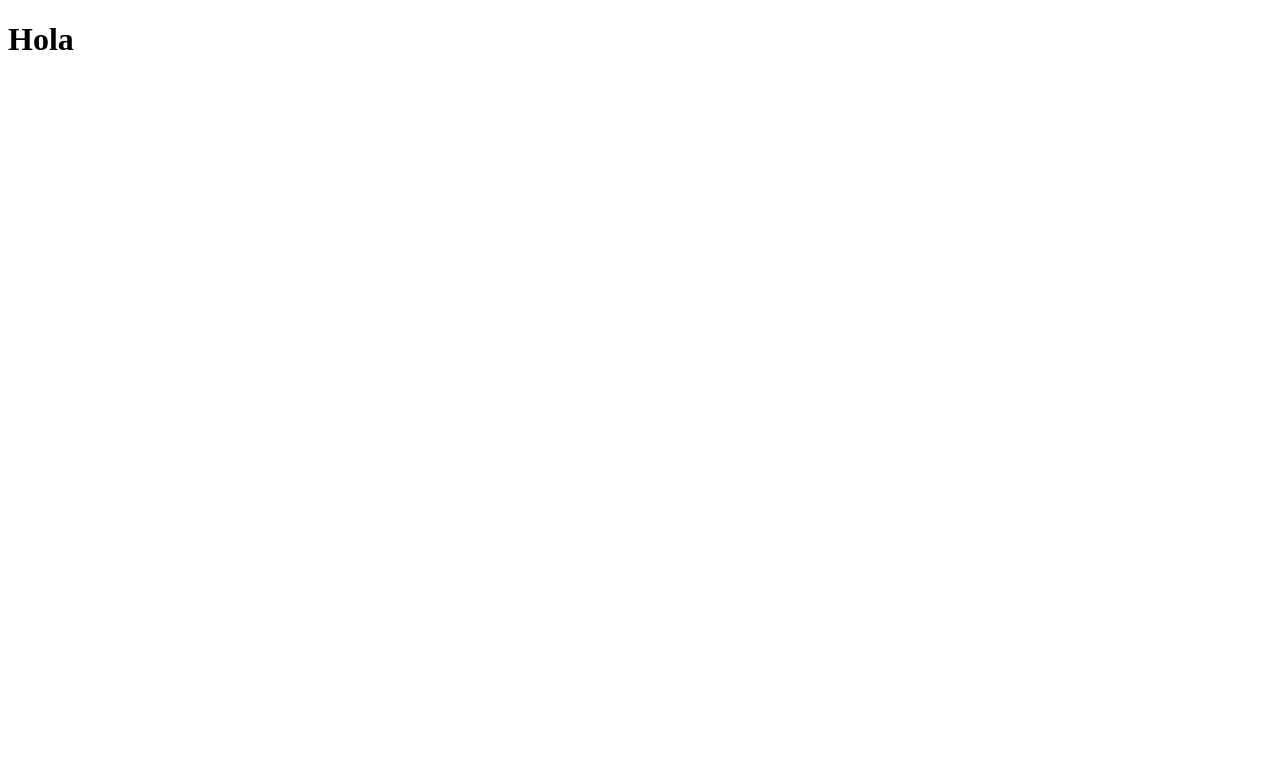
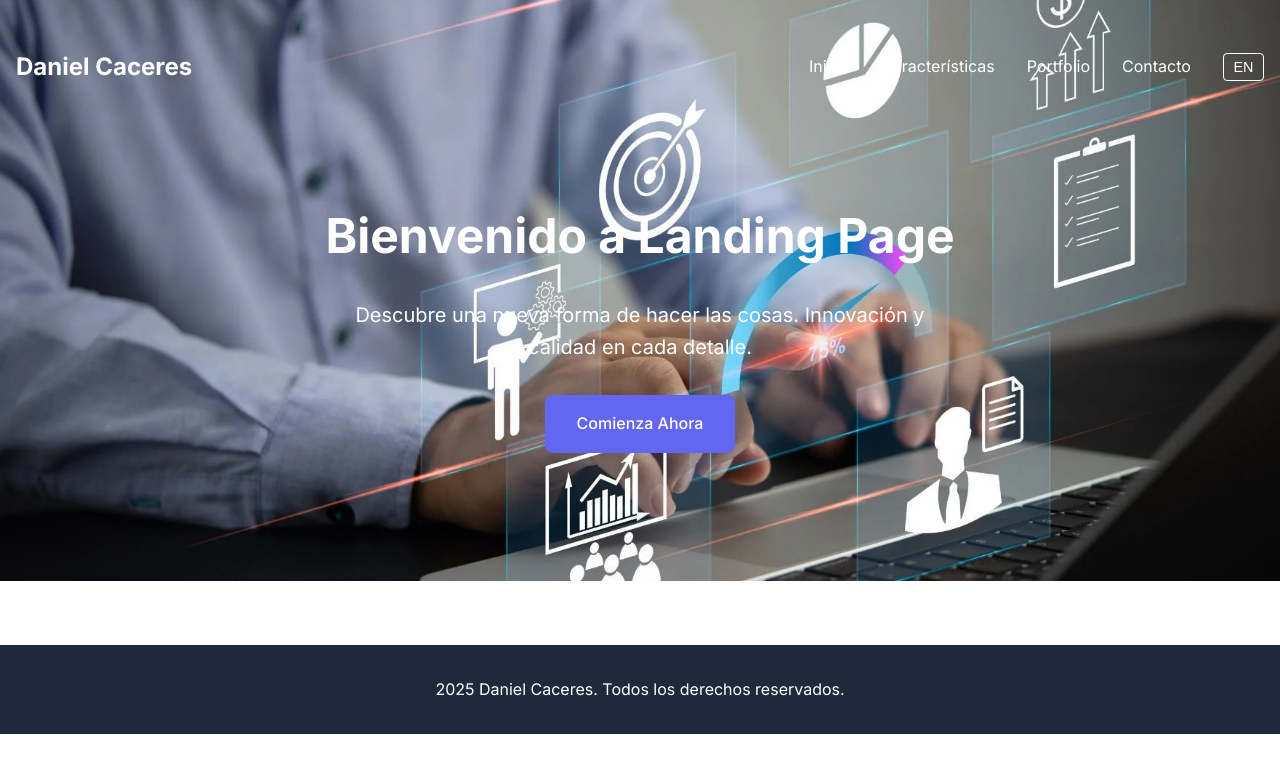
Before and after one commit to daniel-caceres/landing-page, a plain HTML site: page index.html in a window 1280 px wide. Drawn offline with Linux system fonts and the light colour scheme.

Commit message:
create scaffolding

```diff
--- a/index.html
+++ b/index.html
@@ -1,14 +1,39 @@
 <!DOCTYPE html>
-<html lang="en">
+<html lang="es">
 <head>
     <meta charset="UTF-8">
     <meta name="viewport" content="width=device-width, initial-scale=1.0">
-    <title>Document</title>
+    <title>Mi Landing Page</title>
+    <link rel="stylesheet" href="styles.css">
+    <link href="https://fonts.googleapis.com/css2?family=Inter:wght@400;500;600;700&display=swap" rel="stylesheet">
+    <script src="translations/es.json" type="application/json" id="es-translations"></script>
+    <script src="translations/en.json" type="application/json" id="en-translations"></script>
+    <script src="script.js" defer></script>
 </head>
 <body>
+    <header class="header">
+        <nav class="nav">
+            <div class="logo-container"><a href="#" class="logo">Daniel Caceres</a></div>
+            <ul class="nav-links">
+                <li><a href="#home" data-i18n="nav.home">Inicio</a></li>
+                <li><a href="#features" data-i18n="nav.features">Sobre Mí</a></li>
+                <li><a href="#portfolio" data-i18n="nav.portfolio">Portfolio</a></li>
+                <li><a href="#contact" data-i18n="nav.contact">Contacto</a></li>
+                <li><button class="lang-switch" onclick="toggleLanguage()">EN</button></li>
+            </ul>
+        </nav>
+
+        <section class="hero">
+            <h1 data-i18n="hero.welcome">Bienvenido a Landing Page</h1>
+            <p data-i18n="hero.subtitle">Descubre una nueva forma de hacer las cosas. Innovación y calidad en cada detalle.</p>
+            <a href="#contact" class="cta-button" data-i18n="hero.cta">Comienza Ahora</a>
+        </section>
+    </header>
 
 
-    <h1>Hola</h1>
-
+    <footer class="footer" id="contacto">
+        <p data-lang="es">2025 Daniel Caceres. Todos los derechos reservados.</p>
+        <p data-lang="en" style="display: none;">2025 Daniel Caceres. All rights reserved.</p>
+    </footer>
 </body>
 </html>
--- /dev/null
+++ b/script.js
@@ -0,0 +1,41 @@
+let currentLang = 'es';
+let translations = {};
+
+// Cargar las traducciones
+async function loadTranslations() {
+    try {
+        const response = await fetch(`translations/${currentLang}.json`);
+        translations = await response.json();
+        updatePageTranslations();
+    } catch (error) {
+        console.error('Error loading translations:', error);
+    }
+}
+
+// Obtener el valor traducido usando una clave anidada (e.g., 'nav.home')
+function getTranslatedValue(key) {
+    return key.split('.').reduce((obj, k) => obj && obj[k], translations) || key;
+}
+
+// Actualizar todos los elementos con atributo data-i18n
+function updatePageTranslations() {
+    document.querySelectorAll('[data-i18n]').forEach(element => {
+        const key = element.getAttribute('data-i18n');
+        element.textContent = getTranslatedValue(key);
+    });
+
+    // Actualizar el atributo lang del HTML
+    document.documentElement.lang = currentLang;
+}
+
+// Cambiar el idioma
+async function toggleLanguage() {
+    const button = document.querySelector('.lang-switch');
+    currentLang = currentLang === 'es' ? 'en' : 'es';
+    button.textContent = currentLang === 'es' ? 'EN' : 'ES';
+
+    await loadTranslations();
+}
+
+// Cargar las traducciones iniciales
+document.addEventListener('DOMContentLoaded', loadTranslations);
--- /dev/null
+++ b/styles.css
@@ -0,0 +1,152 @@
+/* Reset page and base styles */
+* {
+    margin: 0;
+    padding: 0;
+    box-sizing: border-box; /* Keep width and height of elements without adding margin and padding */
+}
+
+body {
+    font-family: 'Inter', sans-serif;
+    line-height: 1.6;
+    color: #333;
+}
+
+/* Header styles */
+.header {
+    background-image: url('./assets/images/background-image.webp');
+    background-size: cover;
+    background-position: center;
+    color: white;
+    padding: 2rem 0;
+    text-align: center;
+    width: 100%;
+
+}
+
+.nav {
+    max-width: 100%;
+    margin: 0 auto;
+    padding: 1rem;
+    display: flex;
+    justify-content: space-between;
+    align-items: center;
+}
+
+.logo-container {
+    font-size: 1.5rem;
+    font-weight: bold;
+
+}
+
+.logo {
+    text-decoration: none;
+    color: white;
+}
+
+.nav-links {
+    list-style: none;
+    display: flex;
+    align-items: center;
+    margin: 0;
+    padding: 0;
+}
+
+.nav-links li {
+    margin-left: 2rem;
+}
+
+.nav-links a {
+    color: white;
+    text-decoration: none;
+    transition: opacity 0.3s;
+}
+
+.nav-links a:hover {
+    opacity: 0.8;
+}
+
+.lang-switch {
+    background: transparent;
+    border: 1px solid white;
+    color: white;
+    padding: 0.3rem 0.6rem;
+    border-radius: 4px;
+    cursor: pointer;
+    font-size: 0.9rem;
+    transition: all 0.3s ease;
+}
+
+.lang-switch:hover {
+    background: rgba(255, 255, 255, 0.1);
+}
+
+/* Hero section */
+.hero {
+    padding: 6rem 2rem;
+    text-align: center;
+}
+
+.hero h1 {
+    font-size: 3rem;
+    margin-bottom: 1.5rem;
+    color: white;
+}
+
+.hero p {
+    font-size: 1.25rem;
+    color: white;
+    margin-bottom: 2rem;
+    max-width: 600px;
+    margin-left: auto;
+    margin-right: auto;
+}
+
+.cta-button {
+    display: inline-block;
+    background: #6366f1;
+    color: white;
+    padding: 1rem 2rem;
+    border-radius: 0.5rem;
+    text-decoration: none;
+    font-weight: 500;
+    transition: transform 0.3s;
+}
+
+.cta-button:hover {
+    transform: translateY(-2px);
+}
+
+/* Footer */
+.footer {
+    background: #1e293b;
+    color: white;
+    padding: 2rem;
+    text-align: center;
+    margin-top: 4rem;
+}
+
+/* Responsive design */
+@media (max-width: 768px) {
+    .nav {
+        flex-direction: column;
+        gap: 1rem;
+    }
+
+    .nav-links {
+        display: flex;
+        flex-direction: column;
+        gap: 1rem;
+    }
+
+    .nav-links a {
+        margin-left: 0;
+    }
+
+    .hero h1 {
+        font-size: 2.5rem;
+    }
+
+    .features-grid {
+        grid-template-columns: 1fr;
+    }
+}
--- /dev/null
+++ b/translations/es.json
@@ -0,0 +1,33 @@
+{
+    "nav": {
+        "home": "Inicio",
+        "features": "Características",
+        "portfolio": "Portfolio",
+        "contact": "Contacto"
+    },
+    "hero": {
+        "welcome": "Bienvenido a Landing Page",
+        "subtitle": "Descubre una nueva forma de hacer las cosas. Innovación y calidad en cada detalle.",
+        "cta": "Comienza Ahora"
+    },
+    "features": {
+        "title": "Nuestras Características",
+        "cards": {
+            "design": {
+                "title": "Diseño Innovador",
+                "description": "Creamos experiencias únicas y memorables para nuestros usuarios."
+            },
+            "quality": {
+                "title": "Alta Calidad",
+                "description": "Comprometidos con la excelencia en cada detalle de nuestro trabajo."
+            },
+            "support": {
+                "title": "Soporte 24/7",
+                "description": "Estamos aquí para ayudarte en cualquier momento que nos necesites."
+            }
+        }
+    },
+    "footer": {
+        "copyright": "2025 Daniel Caceres. Todos los derechos reservados."
+    }
+}
```
Also changed, not shown: translations/en.json (added, +33 -0 lines), assets/images/background-image.webp (added).
